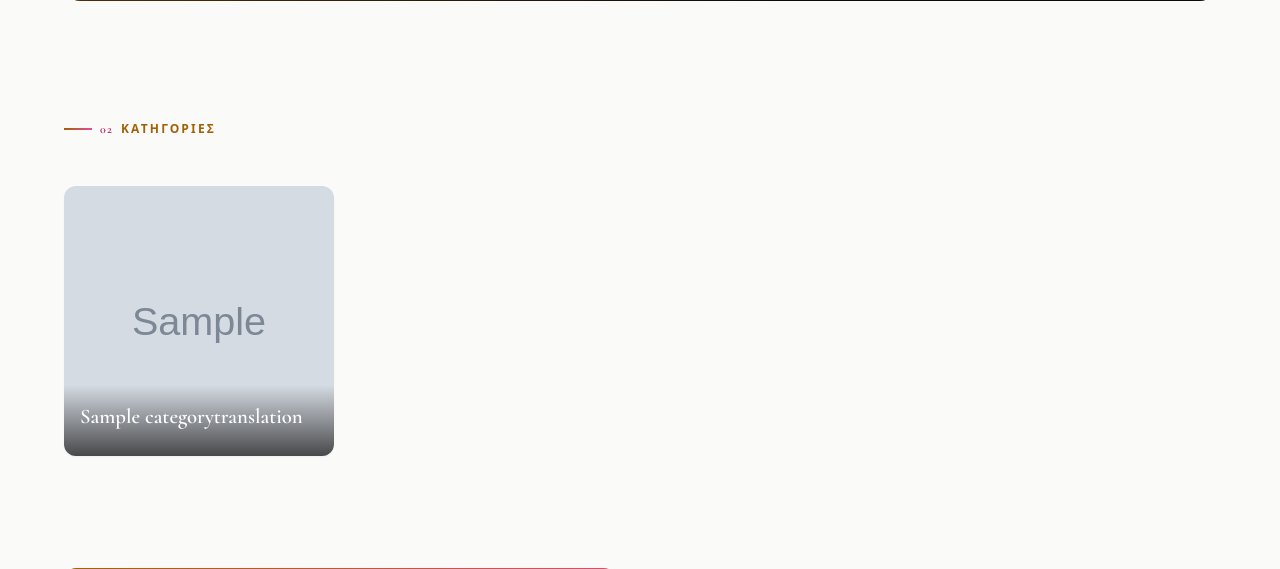
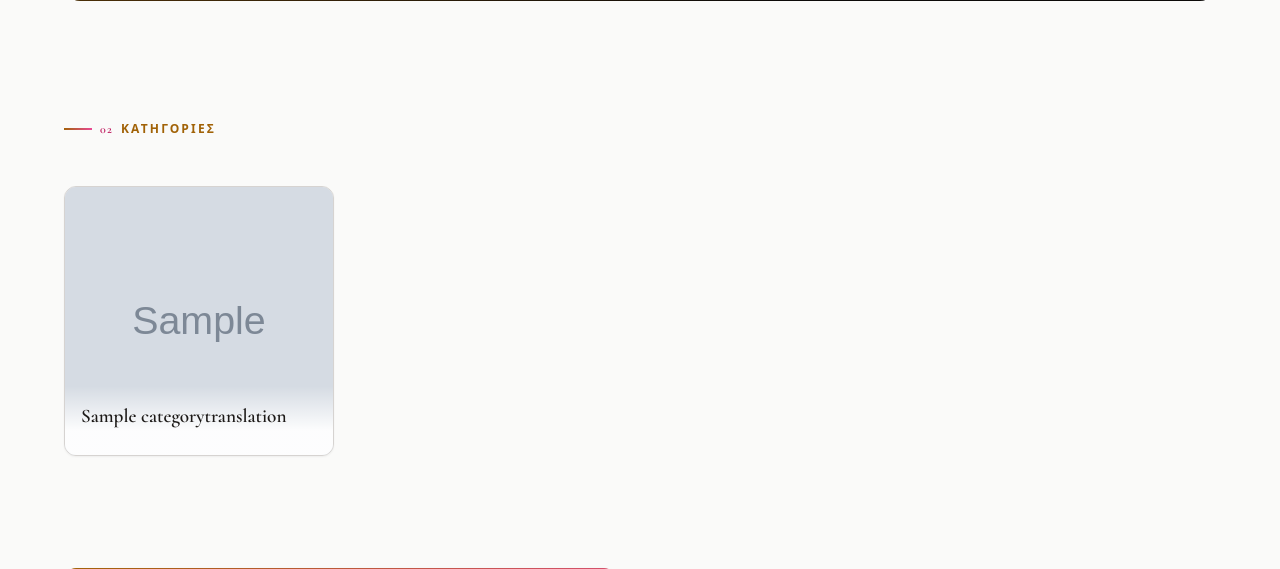
Before and after one commit to vestin-vy/dreamcatcher, a FastAPI app: page /el/ in a window 1280 px wide. Shown: the part 2052-2621 px from the top of the page. Run offline with FastAPI, Linux system fonts and the light colour scheme; tables that the repository leaves empty hold one stand-in row (values such as "Sample post"); grey boxes marked "Sample" are stand-in pictures.

Commit message:
Refine category tiles: cohesive neutral palette + single gold icon
Replace the multi-color "parrot" gradients with one harmonious warm-neutral
family (cream/champagne/sand/taupe/blush/oat) and a single gold line icon on
every tile (luxury principle: quiet neutrals + one metallic accent). Light
tiles get dark labels on a soft scrim, subtle border, gold hover underline.
Rose stays reserved for action CTAs only.

Co-Authored-By: Claude Opus 4.8 <noreply@anthropic.com>

```diff
--- a/static/css/app.css
+++ b/static/css/app.css
@@ -551,10 +551,12 @@ main { flex: 1 0 auto; }
 .product-card:hover { border-color: var(--color-accent-2-soft); }
 .badge { background: var(--color-accent-2); }
 
-/* Category tile: editorial bottom-left label + gradient underline on hover. */
-.cat-tile { place-items: end start; }
-.cat-tile__label { text-align: left; font-size: 1.3rem; display: flex; flex-direction: column; align-items: flex-start; gap: 0.4rem; }
-.cat-tile__label::after { content: ""; height: 2px; width: 0; background: var(--gradient-accent); transition: width var(--transition); }
+/* Category tile: light, cohesive neutral tiles with a single gold icon (cat-*.svg).
+   Dark label on a soft scrim, subtle border, gold underline on hover. */
+.cat-tile { place-items: end start; color: var(--color-primary); border: 1px solid var(--color-border); background: var(--color-surface-alt); }
+.cat-tile:hover { color: var(--color-primary); }
+.cat-tile__label { text-align: left; font-size: 1.2rem; display: flex; flex-direction: column; align-items: flex-start; gap: 0.4rem; color: var(--color-primary); background: linear-gradient(0deg, rgba(255,255,255,0.95) 35%, rgba(255,255,255,0)); }
+.cat-tile__label::after { content: ""; height: 2px; width: 0; background: var(--color-accent); transition: width var(--transition); }
 .cat-tile:hover .cat-tile__label::after { width: 36px; }
 
 /* Editorial band: full-bleed gradient quote that breaks the grid monotony. */
```
Also changed, not shown: static/img/cat-anklets.svg, static/img/cat-body-jewelry.svg, static/img/cat-bracelets.svg, static/img/cat-brooches.svg, static/img/cat-charms.svg, static/img/cat-earrings.svg, static/img/cat-hair-accessories.svg, static/img/cat-necklaces.svg, static/img/cat-pendants.svg, static/img/cat-rings.svg, static/img/cat-sets.svg, static/img/cat-watches.svg.
